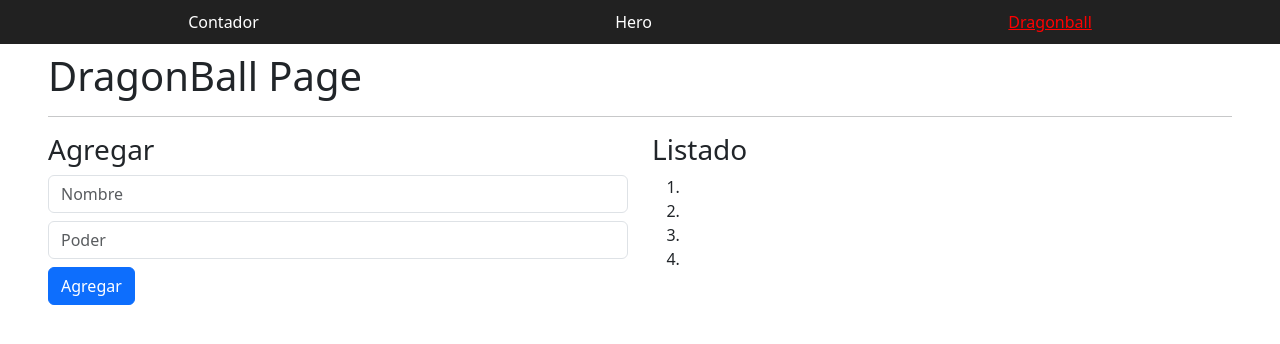
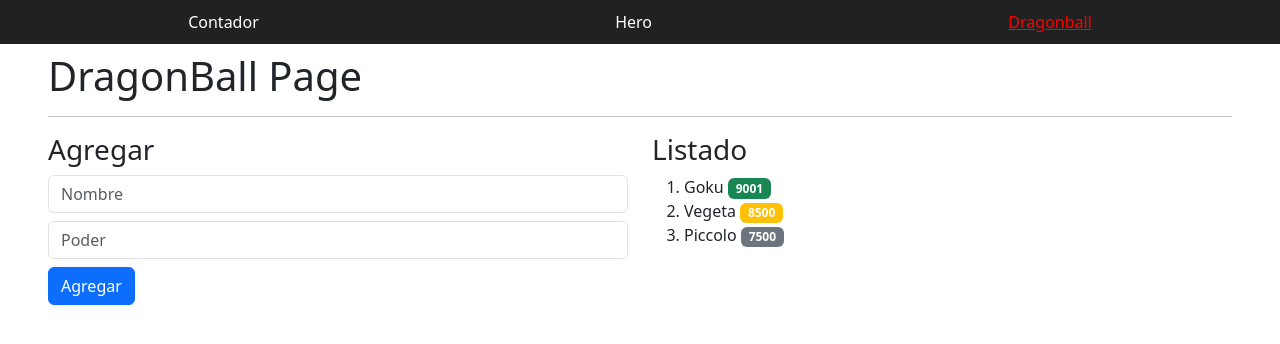
Before and after one commit to gallopelado/practica-bases-angular, an Angular app: page /dragonball in a window 1280 px wide. Shown: the top 344 px of the page. Built offline with nearby package versions, Linux system fonts and the light colour scheme.

Commit message:
uso del for

```diff
--- a/src/app/pages/dragonball-page/dragonball-page.component.html
+++ b/src/app/pages/dragonball-page/dragonball-page.component.html
@@ -16,10 +16,9 @@
     <div class="col-12 col-sm-6">
       <h3>Listado</h3>
       <ol>
-        <li></li>
-        <li></li>
-        <li></li>
-        <li></li>
+        @for (character of characters();track character.id) {
+          <li>{{ character.name }} <span class="badge bg-{{ showColorLevel(character.power) }}">{{ character.power }}</span></li>
+        }
       </ol>
     </div>
   </div>
--- a/src/app/pages/dragonball-page/dragonball-page.component.ts
+++ b/src/app/pages/dragonball-page/dragonball-page.component.ts
@@ -1,4 +1,10 @@
-import { Component } from '@angular/core';
+import { Component, signal } from '@angular/core';
+
+interface Character {
+  id: number;
+  name: string;
+  power: number;
+}
 
 @Component({
   selector: 'app-dragonball-page',
@@ -6,5 +12,20 @@
   templateUrl: './dragonball-page.component.html'
 })
 export class DragonballPageComponent {
+  characters = signal<Character[]>([
+    { id: 1, name: "Goku", power: 9001 },
+    { id: 2, name: "Vegeta", power: 8500 },
+    { id: 3, name: "Piccolo", power: 7500 }
+  ]);
+
+  showColorLevel(power: number): string {
+    if (power > 9000) {
+      return "success";
+    } else if (power > 8000) {
+      return "warning";
+    } else {
+      return "secondary";
+    }
+  }
 
 }
```
